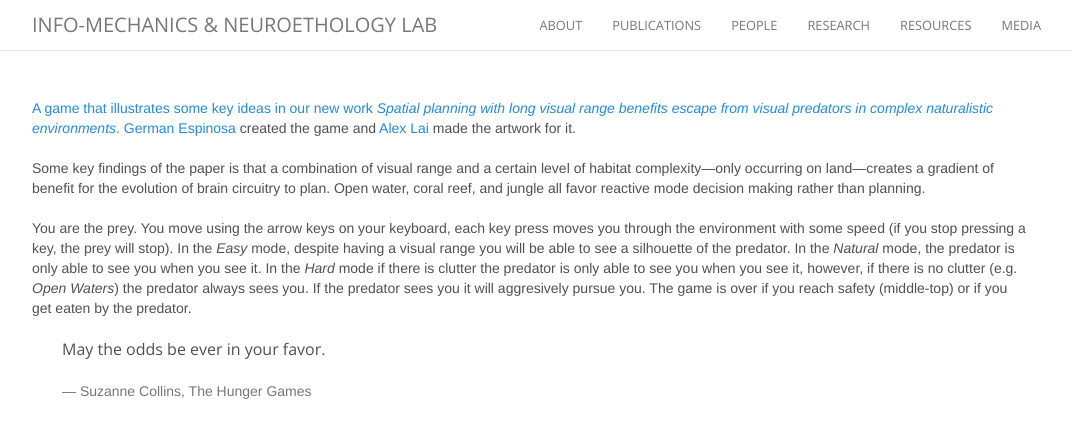
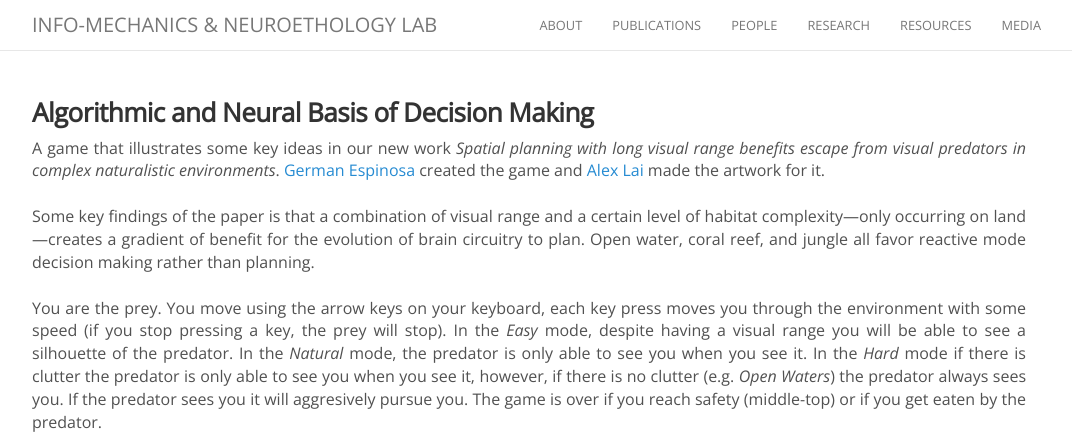
Before and after one commit to maciverlab/maciverlab.github.io, a Jekyll site: the page built from media.html, in a window 1280 px wide and 900 px high, cut to the strip 0-437 px from the top of the window. Shown: the whole strip, without its empty margins (111-1183 px from the left). Built offline with Jekyll 4.4.1, drawn with Linux system fonts in a browser that asks for light colours; nearby versions of some CDN libraries; comment, search, counter and statistics services are not loaded.

Commit message:
Update media.html

```diff
--- a/media.html
+++ b/media.html
@@ -5,7 +5,7 @@ permalink: /media/
 ---
 
 <div class="container">
-        <a href="{{ site.baseurl }}{{ link _projects/planning.md }}><h3>Algorithmic and Neural Basis of Decision Making</h3></a>
+        <a href="{{ site.baseurl }}{{ link _projects/planning.md }}"><h3>Algorithmic and Neural Basis of Decision Making</h3></a>
         <p style="width: 100%; text-align: justify;">A game that illustrates some key ideas in our new work
                 <i>Spatial planning with long visual range benefits escape from visual predators in complex naturalistic
                 environments</i>. <a href="{{ site.baseurl }}{% link _people/german_espinosa.md %}">German Espinosa</a>
```
